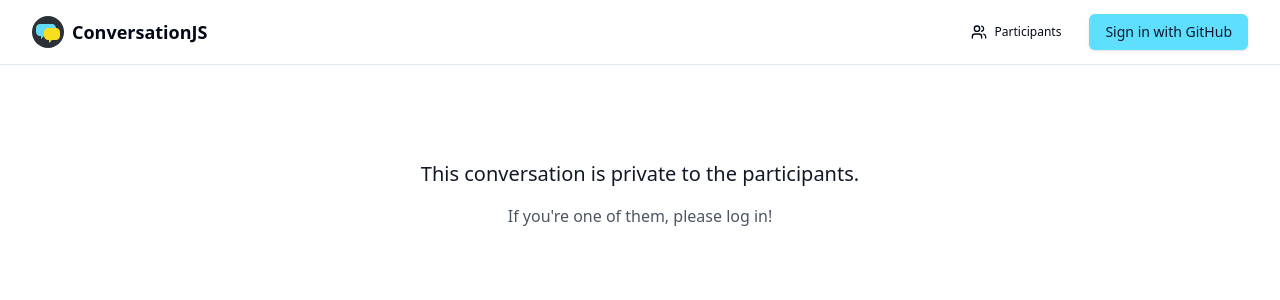
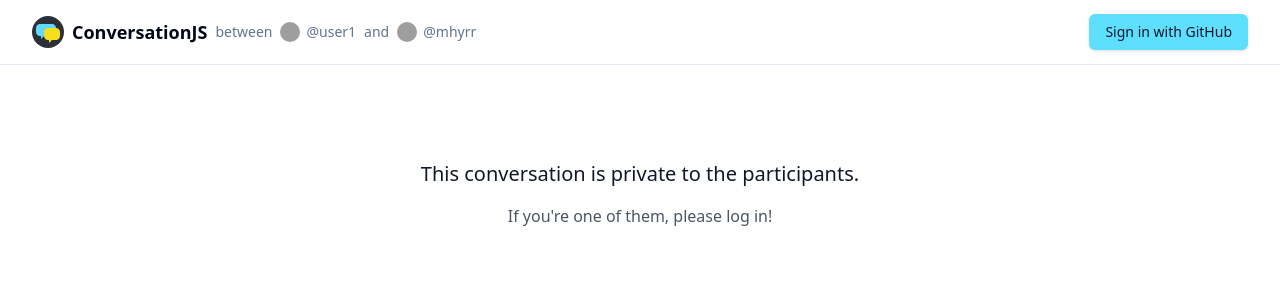
Before and after one commit to mhyrr/conversationjs, a React (Vite) app: page / in a window 1280 px wide. Shown: the top 300 px of the page. Built offline with nearby package versions, Linux system fonts and the light colour scheme; grey boxes are pictures that could not be loaded.

Commit message:
better header

```diff
--- a/src/components/Header.tsx
+++ b/src/components/Header.tsx
@@ -1,7 +1,6 @@
 import { useEffect, useState } from 'react';
 import { useUpdatesStore } from '../stores/updates';
 import { authenticateWithGithub, getCurrentUser, logout, GithubUser } from '../utils/auth';
-import { config } from '../config';
 import { Button } from './ui/button';
 import { Avatar, AvatarImage, AvatarFallback } from './ui/avatar';
 import { UsersDropdown } from './UsersDropdown';
@@ -63,13 +62,16 @@ export function Header({ onAuthChange }: HeaderProps) {
   return (
     <div className="w-full bg-background border-b fixed top-0 z-50">
       <div className="flex h-16 max-w-7xl mx-auto px-4 sm:px-6 lg:px-8 items-center justify-between">
+        <div className="flex items-center gap-2">
           <div className="flex items-center">
             <img
               className="h-8 w-auto"
-            src={config?.faviconPath || '/favicon.svg'}
+              src="/favicon.svg"
               alt="ConversationJS"
             />
             <span className="ml-2 text-lg font-semibold">ConversationJS</span>
+          </div>
+          <UsersDropdown />
         </div>
 
         <div className="flex items-center gap-4">
@@ -96,8 +98,6 @@ export function Header({ onAuthChange }: HeaderProps) {
               <span className="hidden sm:inline">Updates Pending</span>
             </div>
           )}
-
-          <UsersDropdown />
 
           {user ? (
             <DropdownMenu>
--- a/src/components/UsersDropdown.tsx
+++ b/src/components/UsersDropdown.tsx
@@ -10,6 +10,38 @@ import participants from '../../participants.json'
 import { Avatar, AvatarImage, AvatarFallback } from './ui/avatar'
 
 export function UsersDropdown() {
+  const showDropdown = participants.participants.length > 2;
+
+  if (!showDropdown) {
+    return (
+      <div className="flex items-center gap-2 text-sm text-muted-foreground">
+        <span>between</span>
+        {participants.participants.map((participant, index) => (
+          <div key={participant.username} className="flex items-center gap-2">
+            <div className="flex items-center gap-1.5">
+              <a
+                href={`https://github.com/${participant.username}`}
+                target="_blank"
+                rel="noopener noreferrer"
+                className="flex items-center gap-1.5 hover:text-foreground transition-colors"
+              >
+                <Avatar className="h-5 w-5">
+                  <AvatarImage
+                    src={`https://github.com/${participant.username}.png`}
+                    alt={participant.username}
+                  />
+                  <AvatarFallback>{participant.username[0]}</AvatarFallback>
+                </Avatar>
+                <span>@{participant.username}</span>
+              </a>
+            </div>
+            {index === 0 && <span>and</span>}
+          </div>
+        ))}
+      </div>
+    );
+  }
+
   return (
     <DropdownMenu>
       <DropdownMenuTrigger asChild>
@@ -20,7 +52,13 @@ export function UsersDropdown() {
       </DropdownMenuTrigger>
       <DropdownMenuContent align="end" className="w-56">
         {participants.participants.map((participant) => (
-          <DropdownMenuItem key={participant.username} className="flex items-center gap-2">
+          <DropdownMenuItem key={participant.username} asChild>
+            <a
+              href={`https://github.com/${participant.username}`}
+              target="_blank"
+              rel="noopener noreferrer"
+              className="flex items-center gap-2"
+            >
               <Avatar className="h-6 w-6">
                 <AvatarImage
                   src={`https://github.com/${participant.username}.png`}
@@ -29,6 +67,7 @@ export function UsersDropdown() {
                 <AvatarFallback>{participant.username[0]}</AvatarFallback>
               </Avatar>
               <span>@{participant.username}</span>
+            </a>
           </DropdownMenuItem>
         ))}
       </DropdownMenuContent>
```
Also changed, not shown: 1 other file (tests, documents, lock files or other folders). Lines whose indentation alone changed are shown as unchanged.
